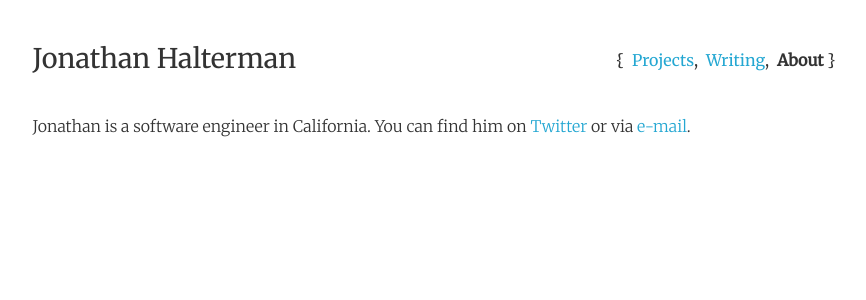
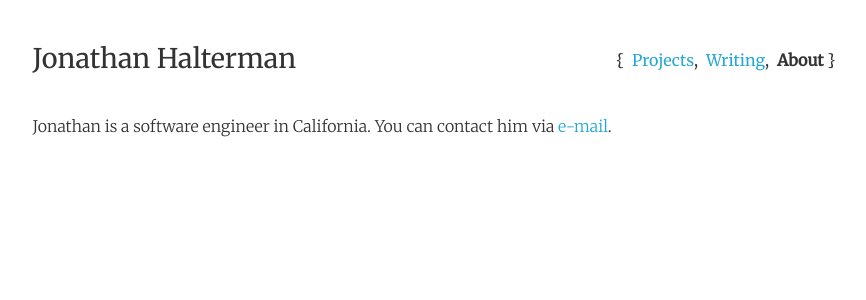
Before and after one commit to jhalterman/jhalterman.github.io, a Jekyll site: the page built from about.md, in a window 1280 px wide. Shown: the top 300 px of the page, without its empty margins (200-1066 px from the left). Built offline with Jekyll 4.4.1, drawn with Linux system fonts in a browser that asks for light colours.

Commit message:
Remove twitter link

```diff
--- a/about.md
+++ b/about.md
@@ -4,4 +4,4 @@ permalink: /about/
 section: About
 ---
 
-Jonathan is a software engineer in California. You can find him on [Twitter](https://twitter.com/definejodah) or via [e-mail](mailto:jhalterman@gmail.com).
+Jonathan is a software engineer in California. You can contact him via [e-mail](mailto:jhalterman@gmail.com).
```
